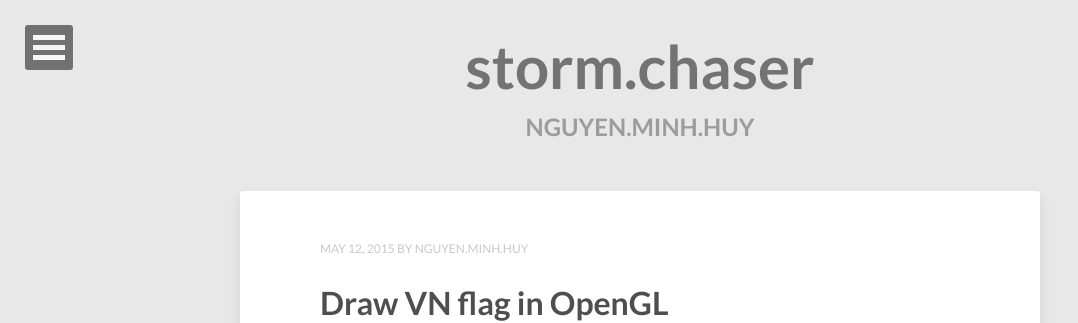
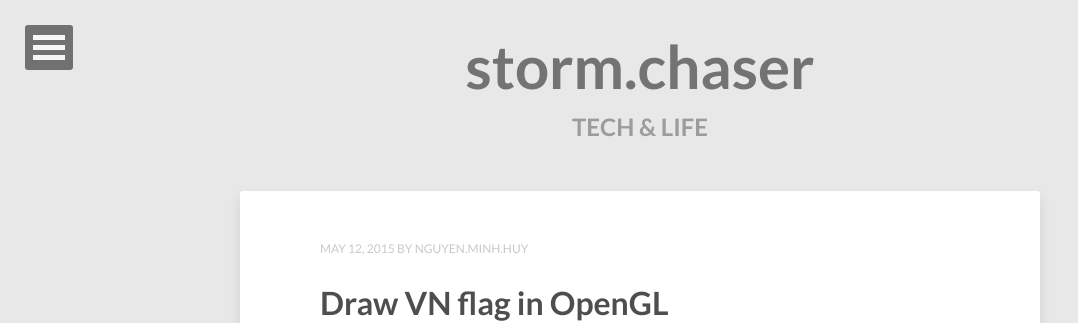
Before and after one commit to vareisen/vareisen.github.io, a Jekyll site: the page built from index.html, in a window 1280 px wide and 900 px high. Shown: the top 323 px of the window, without its empty margins (0-1078 px from the left). Built offline with Jekyll 4.4.1, drawn with Linux system fonts in a browser that asks for light colours; the list of posts is cut into pages by our own code.

Commit message:
Update index.html

```diff
--- a/index.html
+++ b/index.html
@@ -1,6 +1,6 @@
 ---
 layout: post-index
-title: Nguyen.Minh.Huy
+title: Tech & Life
 description: "main page"
 tags:
 comments: false
```
